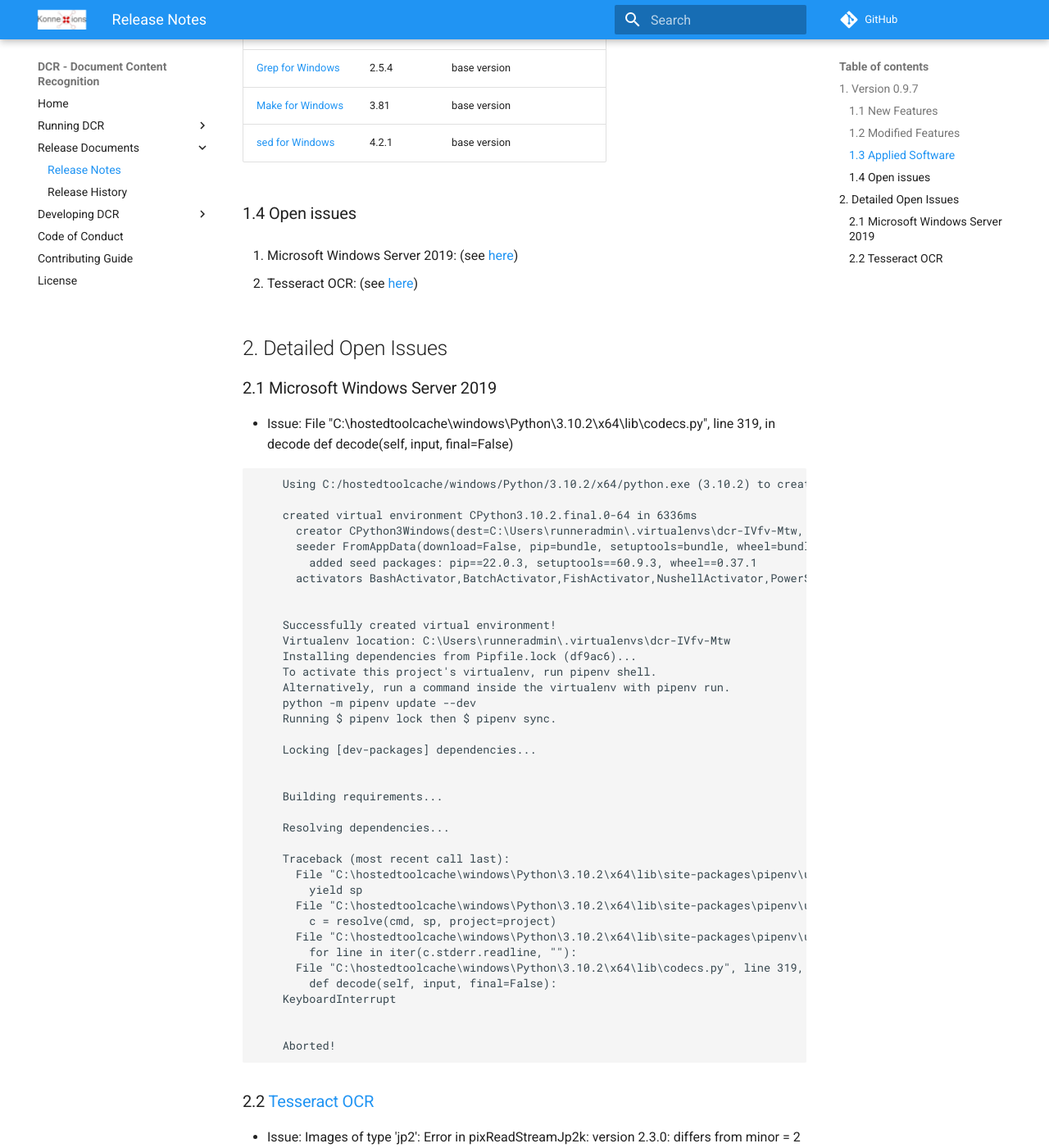
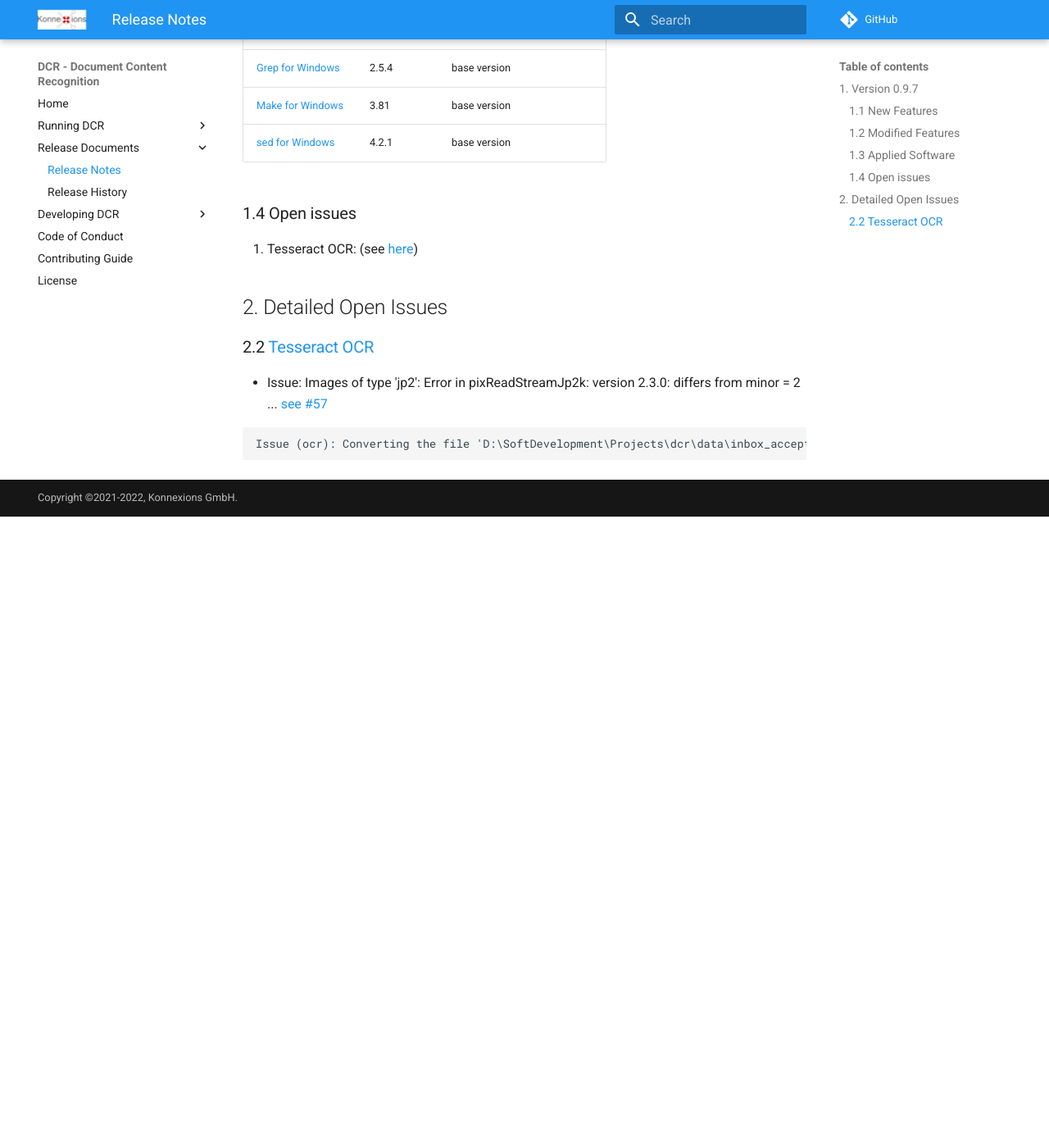
Before and after one commit to KonnexionsGmbH/dcr, an MkDocs documentation site: the page built from docs/release_notes.md, in a window 1280 px wide and 1400 px high, scrolled down 1970 px. Shown: the whole window at 82% size. Built offline with MkDocs 1.6.1 and Material for MkDocs 9.7.7, drawn with Linux system fonts in a browser that asks for light colours; comment, search, counter and statistics services are not loaded; after the commit the page ends 2600 px from its top, so only the background shows below that; some of the changed text lies outside the part shown.

````diff
--- a/docs/release_notes.md
+++ b/docs/release_notes.md
@@ -21,7 +21,7 @@ Release Date: dd.mm.2022
 
 | Software                                                                      | Version                | Remark                              | Status  |
 |:------------------------------------------------------------------------------|:-----------------------|:------------------------------------|---------|
-| DBeaver                                                                       | 22.1.0                 | for virtual machine only [optional] |         |
+| DBeaver                                                                       | 22.1.4                 | for virtual machine only [optional] | upgrade |
 | Docker Desktop                                                                | 20.10.17               | base version [Docker Image & VM]    |         |
 | Git                                                                           | 2.25.1                 | base version                        |         |
 | [Pandoc](https://pandoc.org){:target="_blank"}                                | 2.19                   |                                     | upgrade |
@@ -62,56 +62,9 @@ Release Date: dd.mm.2022
 
 ### 1.4 Open issues
 
-1. Microsoft Windows Server 2019: (see [here](#issues_windows_2019){:target="_blank"})
-
-2. Tesseract OCR: (see [here](#issues_tesseract_ocr){:target="_blank"})
+1. Tesseract OCR: (see [here](#issues_tesseract_ocr){:target="_blank"})
 
 ## 2. Detailed Open Issues
-
-### <a name="issues_windows_2019"></a> 2.1 Microsoft Windows Server 2019
-
-- Issue: File "C:\hostedtoolcache\windows\Python\3.10.2\x64\lib\codecs.py", line 319, in decode
-    def decode(self, input, final=False)
-
-```
-    Using C:/hostedtoolcache/windows/Python/3.10.2/x64/python.exe (3.10.2) to create virtualenv...
-
-    created virtual environment CPython3.10.2.final.0-64 in 6336ms
-      creator CPython3Windows(dest=C:\Users\runneradmin\.virtualenvs\dcr-IVfv-Mtw, clear=False, no_vcs_ignore=False, global=False)
-      seeder FromAppData(download=False, pip=bundle, setuptools=bundle, wheel=bundle, via=copy, app_data_dir=C:\Users\runneradmin\AppData\Local\pypa\virtualenv)
-        added seed packages: pip==22.0.3, setuptools==60.9.3, wheel==0.37.1
-      activators BashActivator,BatchActivator,FishActivator,NushellActivator,PowerShellActivator,PythonActivator
-
-
-    Successfully created virtual environment!
-    Virtualenv location: C:\Users\runneradmin\.virtualenvs\dcr-IVfv-Mtw
-    Installing dependencies from Pipfile.lock (df9ac6)...
-    To activate this project's virtualenv, run pipenv shell.
-    Alternatively, run a command inside the virtualenv with pipenv run.
-    python -m pipenv update --dev
-    Running $ pipenv lock then $ pipenv sync.
-
-    Locking [dev-packages] dependencies...
-
-
-    Building requirements...
-
-    Resolving dependencies...
-
-    Traceback (most recent call last):
-      File "C:\hostedtoolcache\windows\Python\3.10.2\x64\lib\site-packages\pipenv\utils.py", line 1129, in create_spinner
-        yield sp
-      File "C:\hostedtoolcache\windows\Python\3.10.2\x64\lib\site-packages\pipenv\utils.py", line 1320, in venv_resolve_deps
-        c = resolve(cmd, sp, project=project)
-      File "C:\hostedtoolcache\windows\Python\3.10.2\x64\lib\site-packages\pipenv\utils.py", line 1139, in resolve
-        for line in iter(c.stderr.readline, ""):
-      File "C:\hostedtoolcache\windows\Python\3.10.2\x64\lib\codecs.py", line 319, in decode
-        def decode(self, input, final=False):
-    KeyboardInterrupt
-
-
-    Aborted!
-```
 
 ### <a name="issues_tesseract_ocr"></a> 2.2 [Tesseract OCR](https://github.com/tesseract-ocr/tesseract){:target="_blank"}
 
````
Also changed, not shown: other parts of docs/release_notes.md (+1 -1 lines), docs/developing_continouos_delivery.md (+4 -4 lines), docs/developing_system_environment.md (+1 -1 lines), docs/running_requirements.md (+1 -2 lines), 4 other files.
